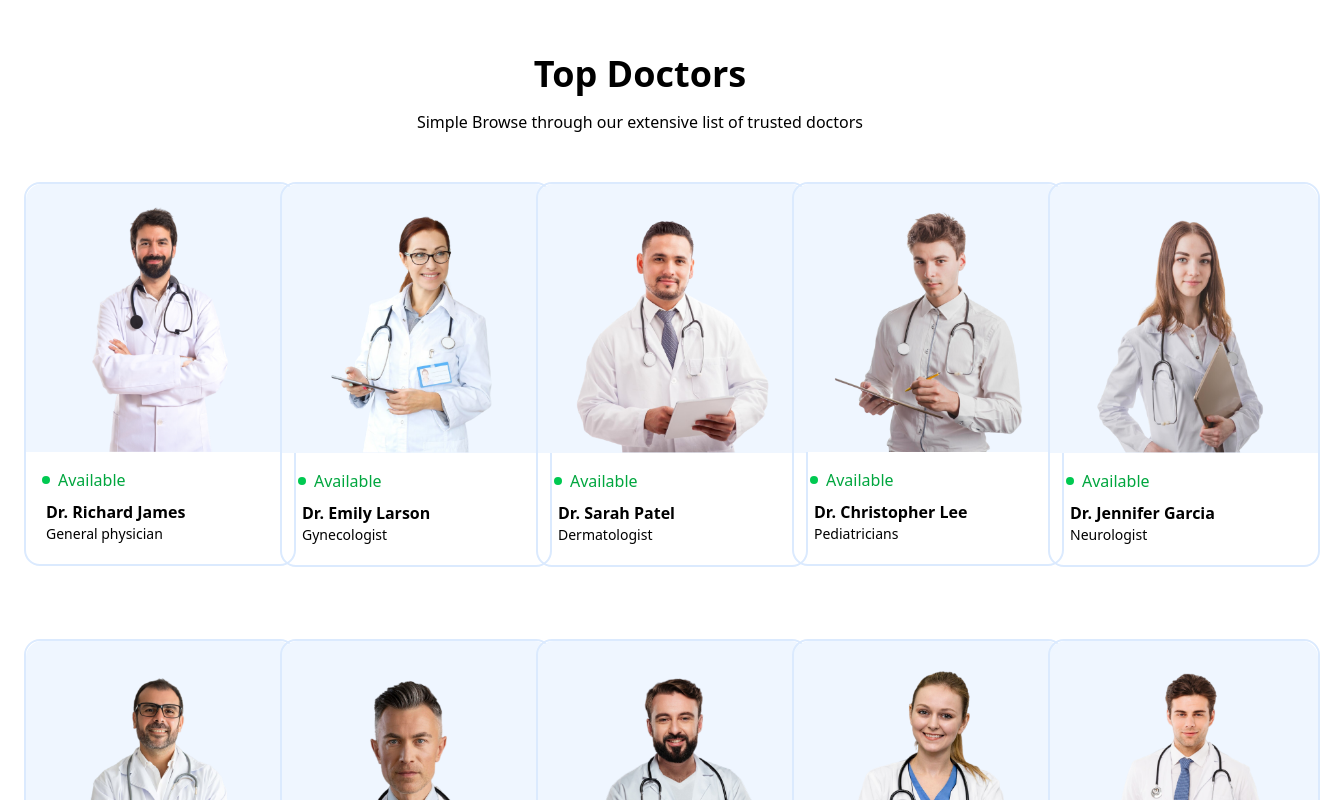
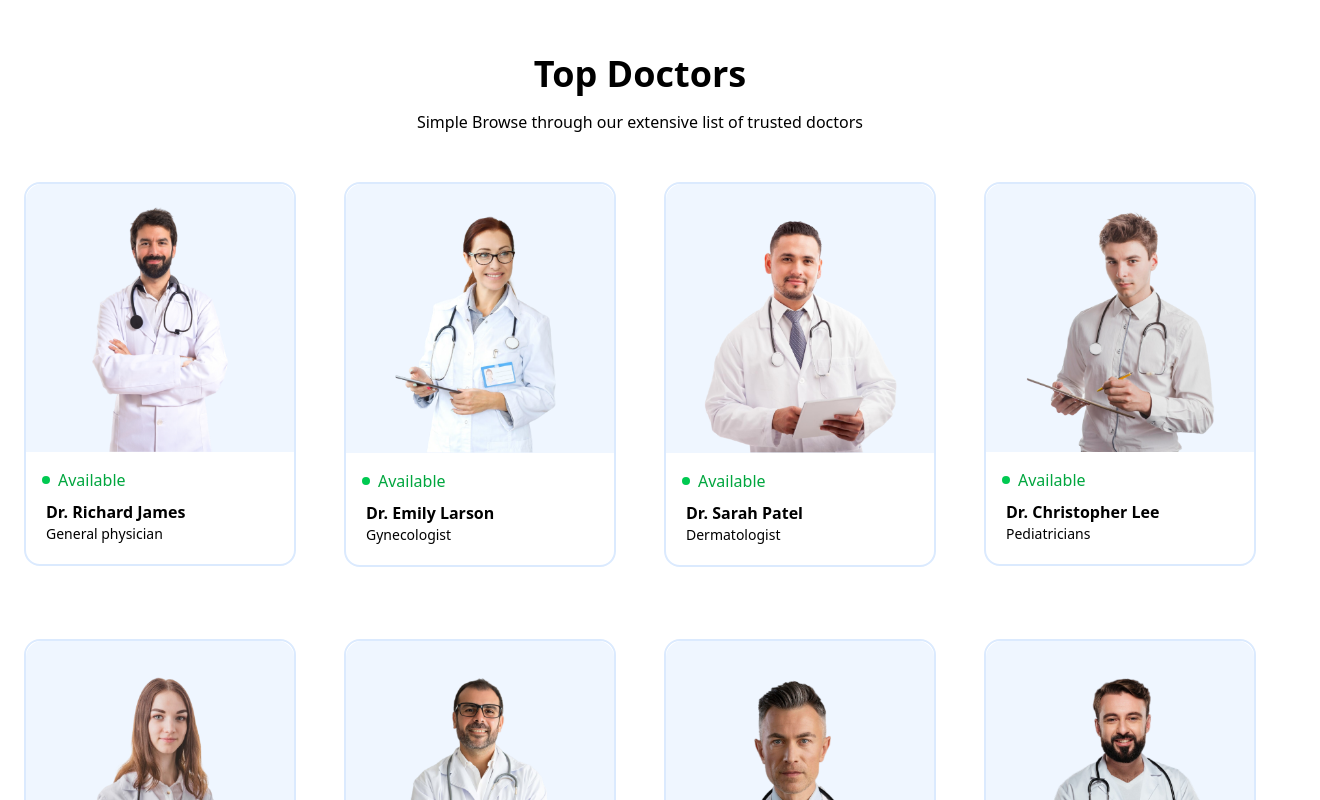
Before and after one commit to Mani-sh27/Prescripto, a React (Vite) app: page / in a window 1280 px wide. Shown: the part 1140-1940 px from the top of the page, 1320 px wide, since content can reach past the window. Built offline with nearby package versions, Linux system fonts and the light colour scheme.

Commit message:
auto commit

```diff
--- a/src/components/TopDoctors.jsx
+++ b/src/components/TopDoctors.jsx
@@ -12,7 +12,7 @@ const TopDoctors = () => {
     <div>
       <h1 className='text-4xl mt-20  text-center font-semibold'>Top Doctors</h1>
       <p className='text-center mt-4'>Simple Browse through our extensive list of trusted doctors</p>
-      <div className='lg:grid w-full grid-cols-auto sm:flex grid grid-cols-2 md:grid-cols-5 xs:grid-cols-2'>
+      <div className='lg:grid w-full grid-cols-auto sm:flex grid grid-cols-aumd:grid-cols-5 xs:grid-cols-2'>
         {
           doctors.slice(0, 10).map((item, index) => (
             <div className='p-6'>
```
